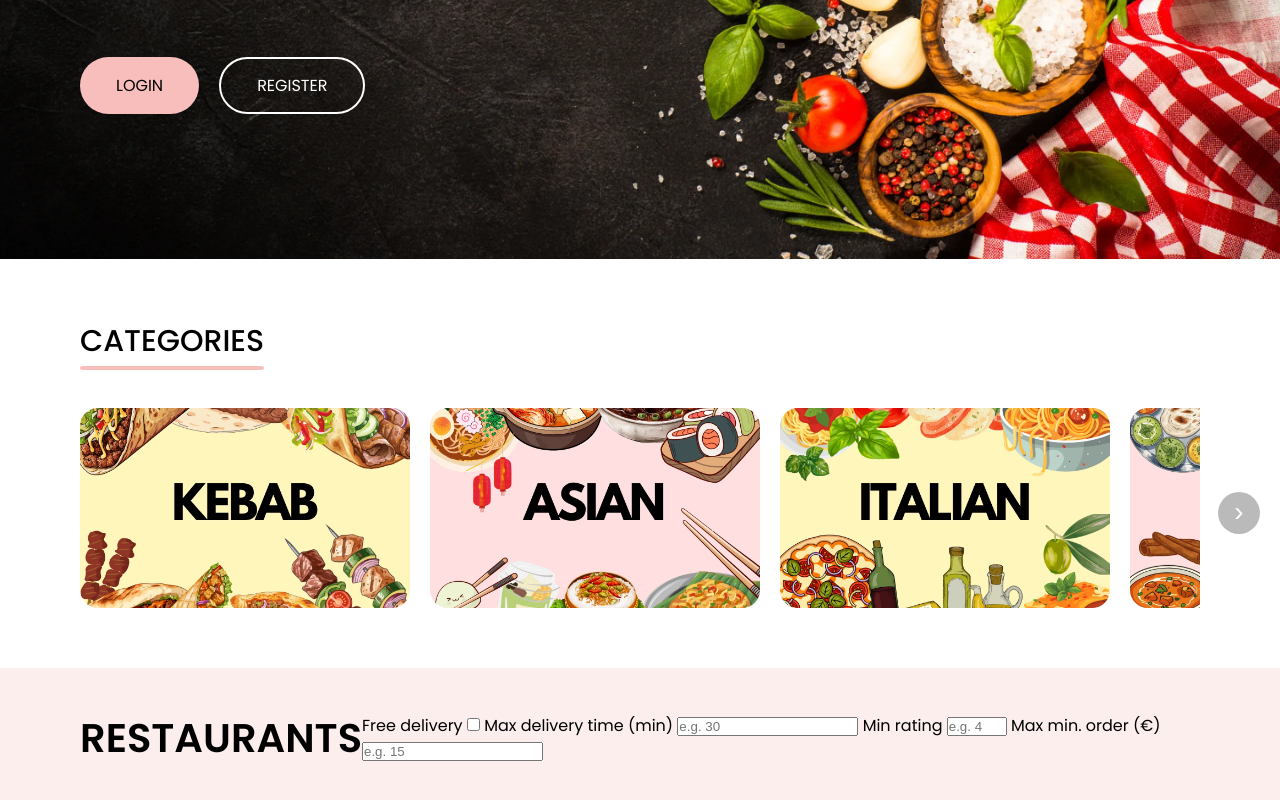
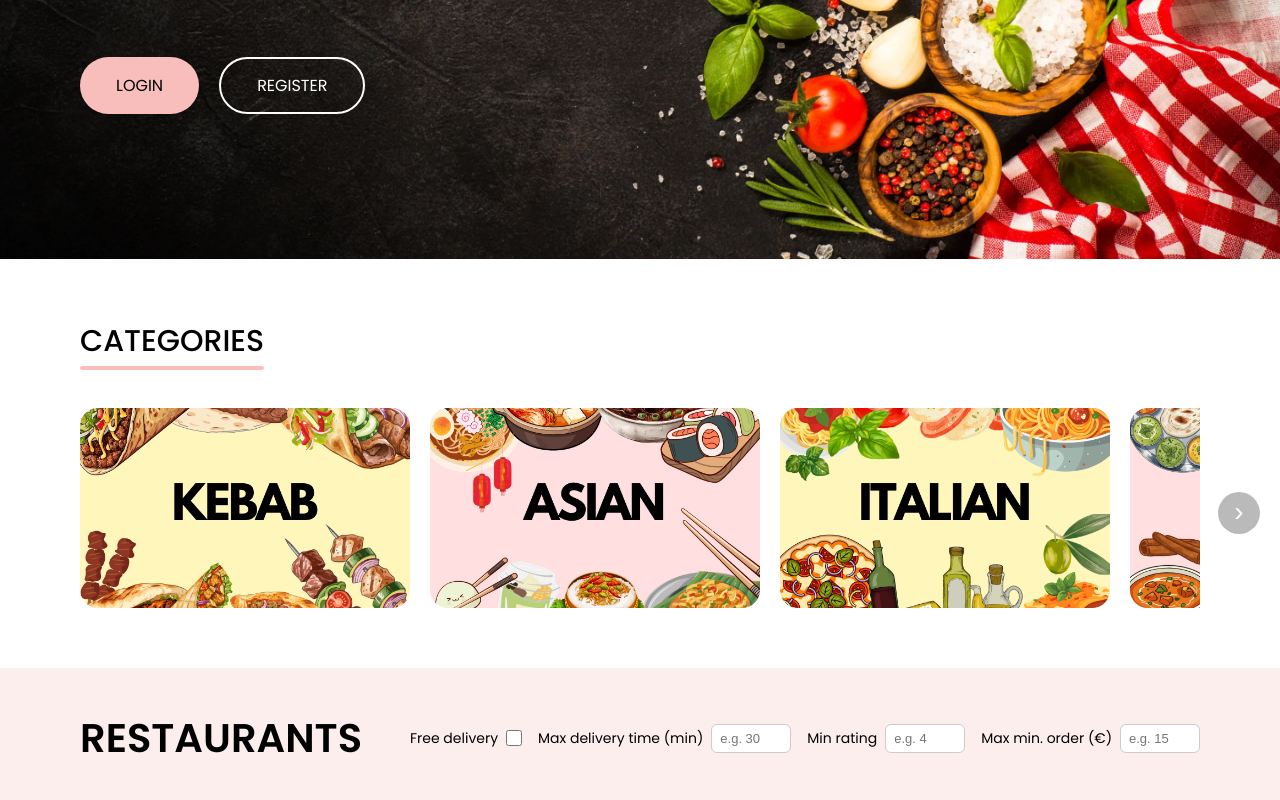
Before and after one commit to klavdijaM/Servio, an Angular app in the folder frontend/servio-frontend/: page / in a window 1280 px wide. Shown: the part 381-1181 px from the top of the page. Built offline with nearby package versions, Linux system fonts and the light colour scheme; no server answers.

Commit message:
(style) Improved restaurant filters UI for mobile and desktop

```diff
--- a/frontend/servio-frontend/src/app/components/restaurant-filters/restaurant-filters.css
+++ b/frontend/servio-frontend/src/app/components/restaurant-filters/restaurant-filters.css
@@ -0,0 +1,57 @@
+.filters {
+  display: flex;
+  align-items: center;
+  gap: 16px;
+  flex-wrap: wrap;
+}
+
+.filter-item {
+  display: flex;
+  align-items: center;
+  gap: 8px;
+  font-size: 14px;
+  white-space: nowrap;
+}
+
+.filter-item input[type="checkbox"] {
+  width: 16px;
+  height: 16px;
+  cursor: pointer;
+}
+
+.filter-item input[type="number"] {
+  width: 80px;
+  padding: 6px 8px;
+  border-radius: 6px;
+  border: 1px solid #ccc;
+  font-size: 13px;
+}
+
+.filter-item input[type="number"]:focus {
+  outline: none;
+  border-color: #f8bebc;
+}
+
+@media (max-width: 768px) {
+  .filters {
+    flex-direction: column;
+    align-items: stretch;
+    gap: 10px;
+  }
+
+  .filter-item {
+    justify-content: space-between;
+    white-space: normal;
+  }
+
+  .filter-item input[type="number"] {
+    width: 100%;
+  }
+
+  .filter-item:has(input[type="checkbox"]) {
+    justify-content: flex-start;
+    gap: 10px;
+  }
+
+
+}
```
